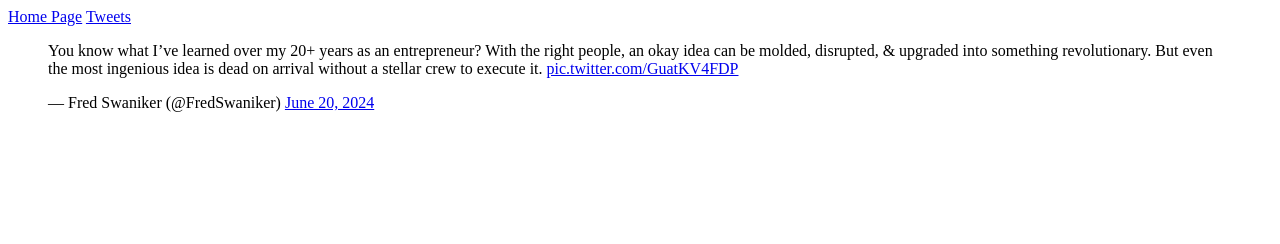
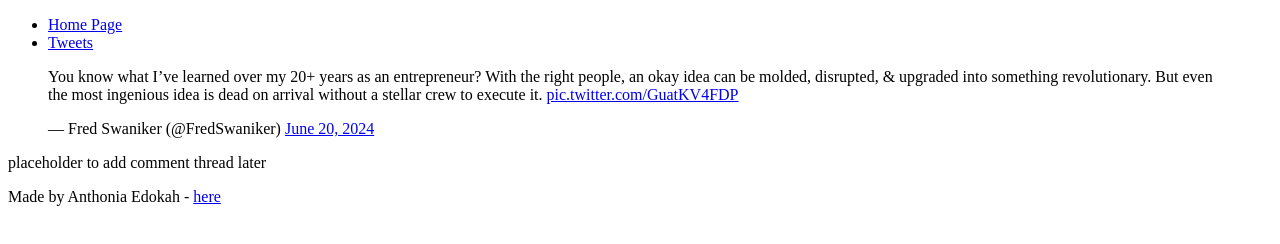
Before and after one commit to T0nia/My_First_Portfolio, a plain HTML site: page tweets.html in a window 1280 px wide. Drawn offline with Linux system fonts and the light colour scheme.

Commit message:
made adjustments to tweets.html for consistency

```diff
--- a/tweets.html
+++ b/tweets.html
@@ -6,13 +6,25 @@
     <title>Tweets</title>
 </head>
 <body>
-<header>
-    <nav>
-        <a href="/index.html">Home Page</a>
-        <a href="/tweets.html"> Tweets</a>
-    </nav>
+
+    <header>
+    <ul>
+        <li><a href="/index.html">Home Page</a></li>
+        <li> <a href="/tweets.html"> Tweets</a></li>
+    </ul>
 </header>
-    <blockquote class="twitter-tweet"><p lang="en" dir="ltr">You know what I’ve learned over my 20+ years as an entrepreneur? With the right people, an okay idea can be molded, disrupted, &amp; upgraded into something revolutionary. But even the most ingenious idea is dead on arrival without a stellar crew to execute it. <a href="https://t.co/GuatKV4FDP">pic.twitter.com/GuatKV4FDP</a></p>&mdash; Fred Swaniker (@FredSwaniker) <a href="https://twitter.com/FredSwaniker/status/1803791136567263578?ref_src=twsrc%5Etfw">June 20, 2024</a></blockquote> <script async src="https://platform.twitter.com/widgets.js" charset="utf-8"></script>
 
+<main>
+    <article>
+        <blockquote class="twitter-tweet"><p lang="en" dir="ltr">You know what I’ve learned over my 20+ years as an entrepreneur? With the right people, an okay idea can be molded, disrupted, &amp; upgraded into something revolutionary. But even the most ingenious idea is dead on arrival without a stellar crew to execute it. <a href="https://t.co/GuatKV4FDP">pic.twitter.com/GuatKV4FDP</a></p>&mdash; Fred Swaniker (@FredSwaniker) <a href="https://twitter.com/FredSwaniker/status/1803791136567263578?ref_src=twsrc%5Etfw">June 20, 2024</a></blockquote> <script async src="https://platform.twitter.com/widgets.js" charset="utf-8"></script>
+    </article>
+    <aside>
+        <p>placeholder to add comment thread later</p>
+    </aside>
+   </main>
+
+   <footer>
+    <p>Made by Anthonia Edokah - <a href="www.google.com" target="_blank">here</a></p>
+   </footer>
 </body>
 </html>
```
